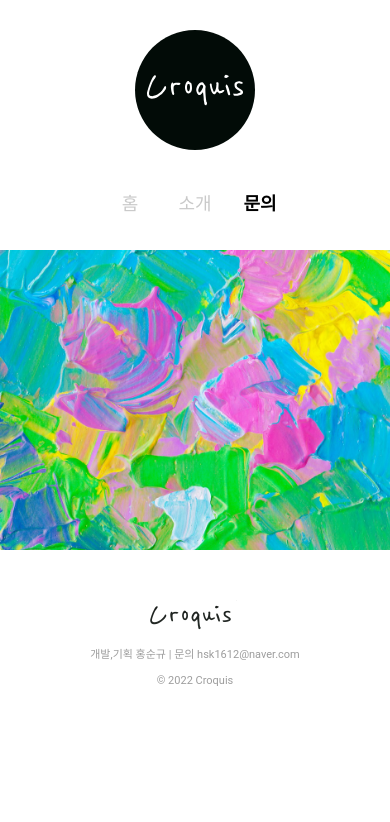
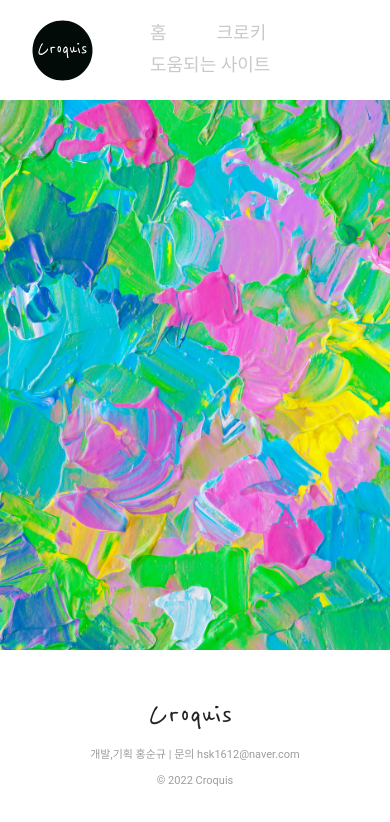
Before and after one commit to Sunky97/croquis, a React (Create React App) app: page /bb in a window 390 px wide. Shown: the top 822 px of the page. Built offline with nearby package versions, Linux system fonts and the light colour scheme.

Commit message:
feat: 헤더 ui 수정, footer 반응형 처리

```diff
--- a/public/index.html
+++ b/public/index.html
@@ -24,7 +24,7 @@
       work correctly both with client-side routing and a non-root public URL.
       Learn how to configure a non-root public URL by running `npm run build`.
     -->
-    <title>React App</title>
+    <title>Croquis</title>
   </head>
   <body>
     <noscript>You need to enable JavaScript to run this app.</noscript>
--- a/src/App.js
+++ b/src/App.js
@@ -3,6 +3,7 @@ import Home from "./component/Home";
 import Header from "./component/Header";
 import { Route, Routes } from "react-router-dom";
 import Footer from "./component/Footer";
+import Croquis from "./component/Croquis";
 
 function App() {
   return (
@@ -10,7 +11,7 @@ function App() {
       <Header />
       <Routes>
         <Route path="/croquis" element={<Home />} />
-        <Route path="/aa" element={<Home />} />
+        <Route path="/sketch" element={<Croquis />} />
         <Route path="/bb" element={<Home />} />
       </Routes>
       <Footer />
--- /dev/null
+++ b/src/component/Croquis.js
@@ -0,0 +1,5 @@
+const Croquis = () => {
+  return <div></div>;
+};
+
+export default Croquis;
--- a/src/component/Footer.js
+++ b/src/component/Footer.js
@@ -4,7 +4,7 @@ const FooterWrap = styled.footer`
   margin-top: 50px;
   color: #9d9d9d;
   height: 150px;
-  font-size: 15px;
+  font-size: 14px;
   @media screen and (min-width: 1024px) {
     padding-left: 15%;
     width: 1024px;
--- a/src/component/Header.js
+++ b/src/component/Header.js
@@ -2,27 +2,30 @@ import { Link, useLocation } from "react-router-dom";
 import styled from "styled-components";
 import LogoImg from "../assets/logo-black.svg";
 const HeaderWrap = styled.header`
-  position: absolute;
-  top: 0;
   width: 100%;
-  height: 250px;
+  height: 100px;
   background: white;
+
+  display: flex;
+  justify-content: space-between;
+
+  padding: 0 55px 0 25px;
+  box-sizing: border-box;
+  align-items: center;
 `;
 
 const Logo = styled.div`
-  width: 150px;
-  height: 150px;
+  width: 75px;
+  height: 75px;
   background: url(${LogoImg}) no-repeat center/cover;
-  margin: 15px auto 30px auto;
 `;
 
 const Navigation = styled.nav`
-  text-align: center;
   li {
+    line-height: initial;
     display: inline-block;
-    width: 65px;
     height: 32px;
-
+    margin-left: 50px;
     a {
       text-decoration: none;
       color: #c9c9c9;
@@ -44,11 +47,13 @@ const Navigation = styled.nav`
 const Header = () => {
   const currLocation = useLocation();
   const currTab = (path) => {
-    return currLocation.pathname === path ? "on" : "";
+    return currLocation.pathname.includes(path) ? "on" : "";
   };
   return (
     <HeaderWrap>
-      <Logo />
+      <Link to="/croquis">
+        <Logo />
+      </Link>
       <Navigation>
         <ul>
           <li>
@@ -57,13 +62,13 @@ const Header = () => {
             </Link>
           </li>
           <li>
-            <Link to="/aa" className={currTab("/aa")}>
-              소개
+            <Link to="/sketch" className={currTab("/sketch")}>
+              크로키
             </Link>
           </li>
           <li>
-            <Link to="/bb" className={currTab("/bb")}>
-              문의
+            <Link to="/support" className={currTab("/support")}>
+              도움되는 사이트
             </Link>
           </li>
         </ul>
```
